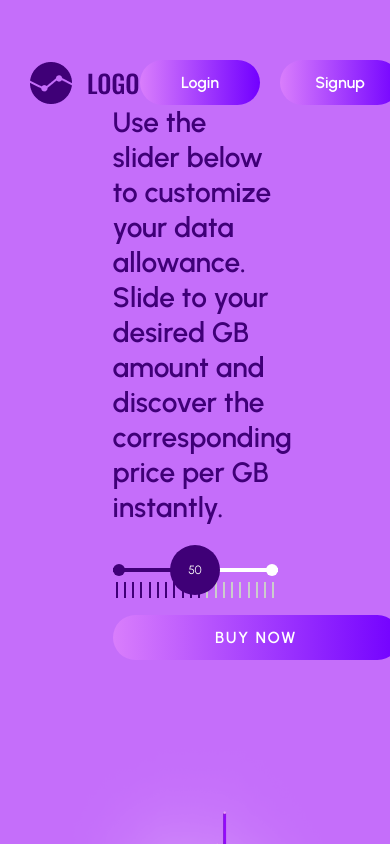
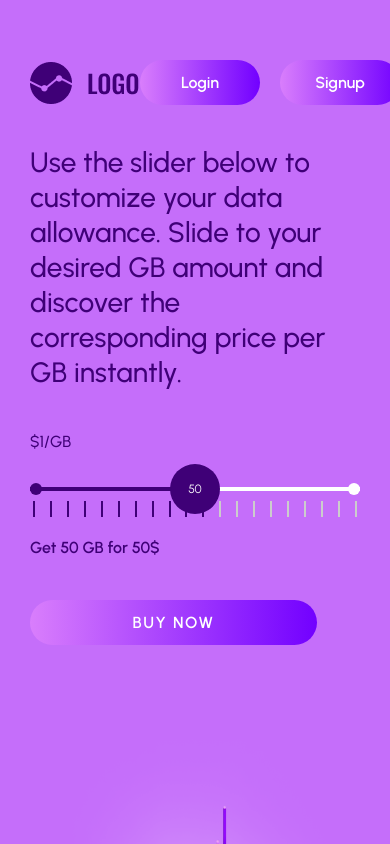
Before and after one commit to fiverr-langesh/proxy-selling, a React (Create React App) app: page / in a window 390 px wide. Built offline with nearby package versions, Linux system fonts and the light colour scheme.

Commit message:
banner update

```diff
--- a/src/App.js
+++ b/src/App.js
@@ -3,7 +3,7 @@ import Banner from "./components/home/Banner";
 
 function App() {
   return (
-    <main className="w-screen h-screen overflow-x-hidden overflow-y-auto bg-primary px-[30px] sm:px-[100px] md:px-[130px] pt-[60px] font-urbanist">
+    <main className="w-screen h-screen overflow-x-hidden overflow-y-auto bg-primary px-[30px] sm:px-[100px] xl:px-[130px] pt-[60px] font-urbanist">
       <Navbar />
       <Banner />
     </main>
--- a/src/components/home/Banner.jsx
+++ b/src/components/home/Banner.jsx
@@ -4,9 +4,9 @@ import Slider from "./slider/Slider";
 
 export default function Banner() {
   return (
-    <section className="flex items-center justify-center flex-wrap">
-      <div className="w-1/2 space-y-5">
-        <p className="text-darkSecondary text-[28px] font-semibold leading-tight">
+    <section className="flex items-center justify-center flex-wrap pt-10 xl:pt-0">
+      <div className="xl:w-1/2 space-y-5">
+        <p className="text-darkSecondary text-[28px] font-[500] leading-tight">
           Use the slider below to customize your data allowance. Slide to your
           desired GB amount and discover the corresponding price per GB
           instantly.
@@ -22,7 +22,7 @@ export default function Banner() {
       </div>
 
       <div>
-        <img src="images/home.png" className="w-[494px] h-[564px]" alt="" />
+        <img src="images/home.png" className="md:w-[550px] h-[600px]  xl:w-[494px] xl:h-[564px]" alt="" />
       </div>
     </section>
   );
--- a/src/components/home/slider/CustomSlider.css
+++ b/src/components/home/slider/CustomSlider.css
@@ -4,7 +4,7 @@
   position: relative;
   width: 100%;
   height: 50px;
-  margin: 20px auto;
+  margin: 10px auto;
   border-radius: 5px;
   cursor: pointer;
 }
--- a/src/components/home/slider/Slider.jsx
+++ b/src/components/home/slider/Slider.jsx
@@ -39,6 +39,8 @@ const CustomSlider = () => {
   };
 
   return (
+    <section className="py-5">
+      <h2 className="text-darkSecondary font-[500]">$1/GB</h2>
       <div
         className="custom-slider"
         ref={sliderRef}
@@ -48,7 +50,10 @@ const CustomSlider = () => {
         onClick={handleClick}
       >
         <div className="slider-circle start"></div>
-      <div className="slider-track" style={{ width: `${sliderValue}%` }}></div>
+        <div
+          className="slider-track"
+          style={{ width: `${sliderValue}%` }}
+        ></div>
         <div
           className="slider-highlight"
           style={{ width: `${sliderValue}%` }}
@@ -73,6 +78,11 @@ const CustomSlider = () => {
           ))}
         </div>
       </div>
+
+      <h2 className="text-darkSecondary font-[600] pt-3">
+        Get {Math.round(sliderValue)} GB for {Math.round(sliderValue)}$
+      </h2>
+    </section>
   );
 };
 
```
Lines whose indentation alone changed are shown as unchanged.
